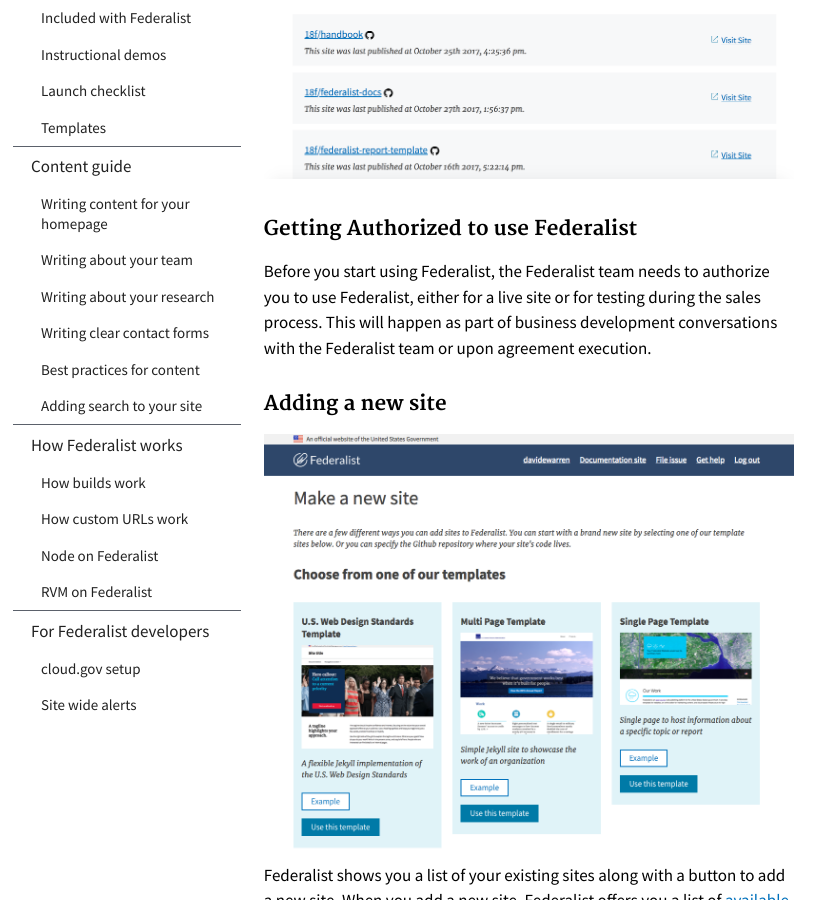
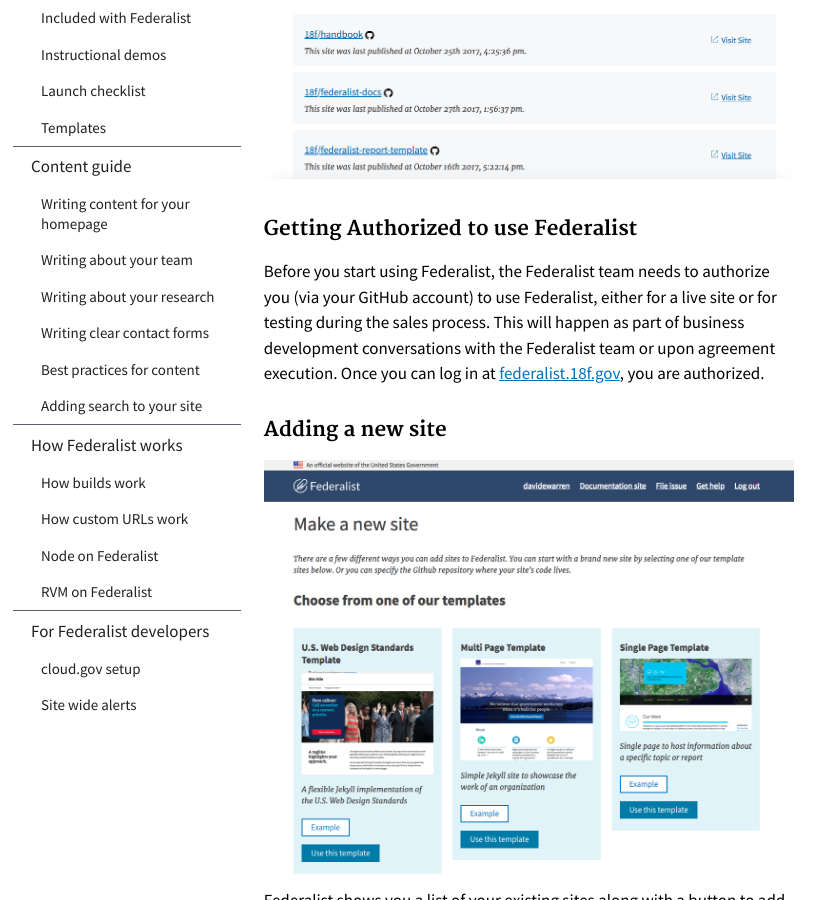
Before and after one commit to Macy-FK/federaliste, a Jekyll site: the page built from pages/using-federalist.md, in a window 1280 px wide and 900 px high, scrolled down 418 px. Shown: the whole window, without its empty margins (137-962 px from the left). Built offline with Jekyll 4.4.1, drawn with Linux system fonts in a browser that asks for light colours; Markdown is read by kramdown in place of the engine named in the settings.

Commit message:
clarify how to be authorized for federalist

```diff
--- a/pages/using-federalist.md
+++ b/pages/using-federalist.md
@@ -5,7 +5,7 @@ title: Using Federalist
 
 ### Getting Authorized to use Federalist
 
-Before you start using Federalist, the Federalist team needs to authorize you to use Federalist, either for a live site or for testing during the sales process. This will happen as part of business development conversations with the Federalist team or upon agreement execution.
+Before you start using Federalist, the Federalist team needs to authorize you (via your GitHub account) to use Federalist, either for a live site or for testing during the sales process. This will happen as part of business development conversations with the Federalist team or upon agreement execution. Once you can log in at [federalist.18f.gov](https://federalist.18f.gov), you are authorized.
 
 ### Adding a new site
 ![Federalist Sitelist Screenshot]({{site.baseurl}}/assets/federalist-makesite.png)
```
